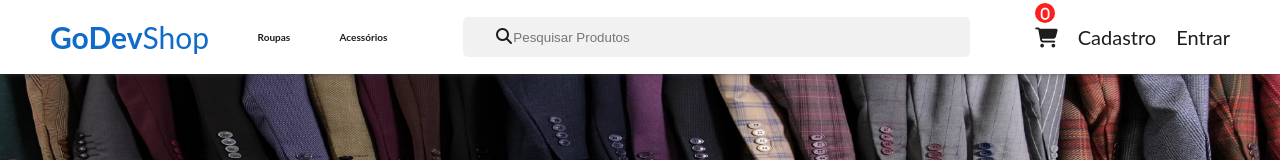
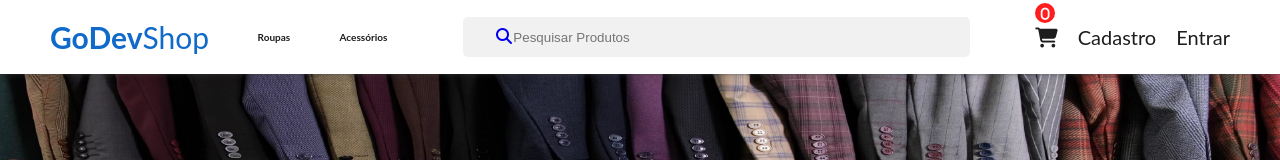
Before and after one commit to quintaodiogo/Ecommerce-Godev, a React (Create React App) app: page / in a window 1280 px wide. Shown: the top 160 px of the page. Built offline with nearby package versions, Linux system fonts and the light colour scheme.

Commit message:
Update Search.js

```diff
--- a/src/components/Header/Search.js
+++ b/src/components/Header/Search.js
@@ -2,7 +2,9 @@ import React from "react";
 const Search = () => {
   return (
     <div className="search-container">
-      <i className="fas fa-search search"></i>
+      <a className="search-btn" href="#">
+        <i className="fas fa-search search"></i>
+      </a>
       <input type="text" className="input" name="searchBox" placeholder="Pesquisar Produtos" />
     </div>
   );
```
